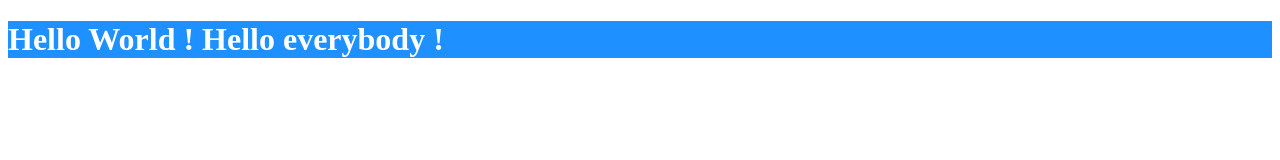
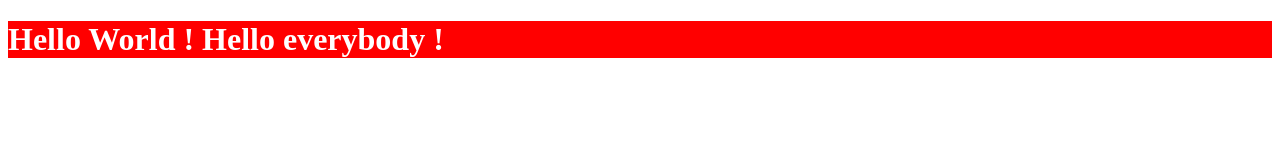
Before and after one commit to AlexandreSEBAIS/testAlexandre, a plain HTML site: page index.html in a window 1280 px wide. Drawn offline with Linux system fonts and the light colour scheme.

Commit message:
modification index.html sur gitHub

```diff
--- a/index.html
+++ b/index.html
@@ -5,6 +5,6 @@
   <title>Un autre titre</title>
 </head>
 <body>
-<h1 style="background-color:DodgerBlue;color:white;">Hello World ! Hello everybody !</h1>
+<h1 style="background-color:Red;color:white;">Hello World ! Hello everybody !</h1>
 </body>
 </html>
```
